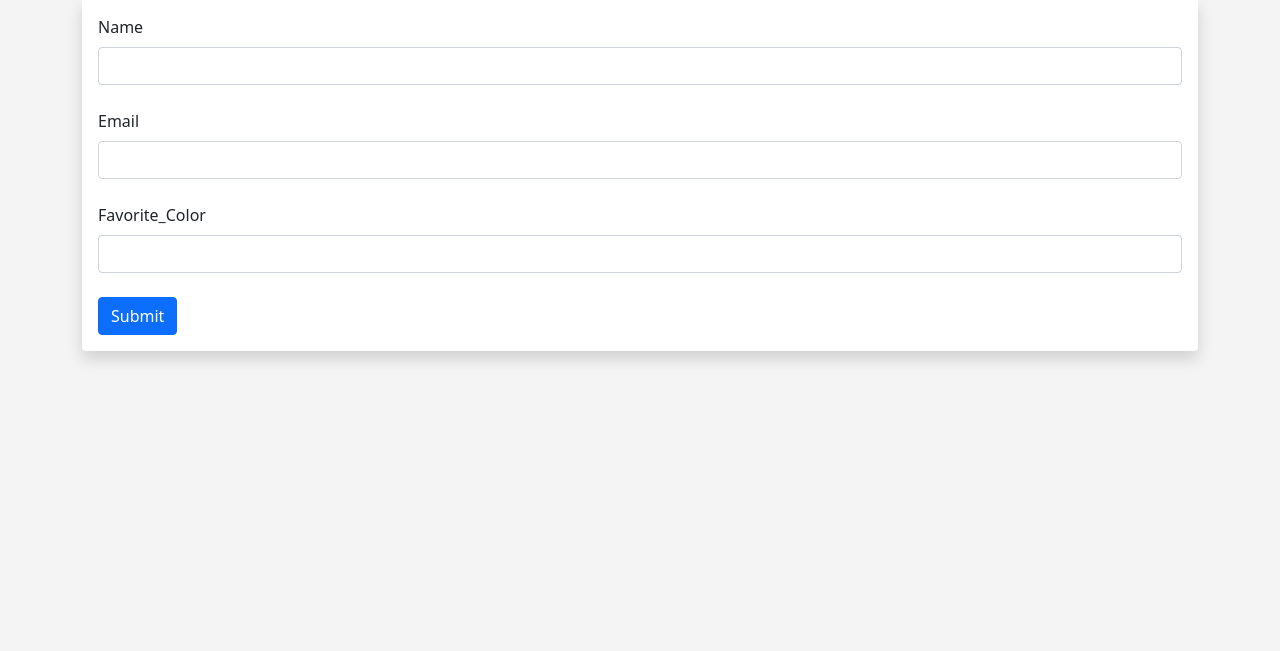
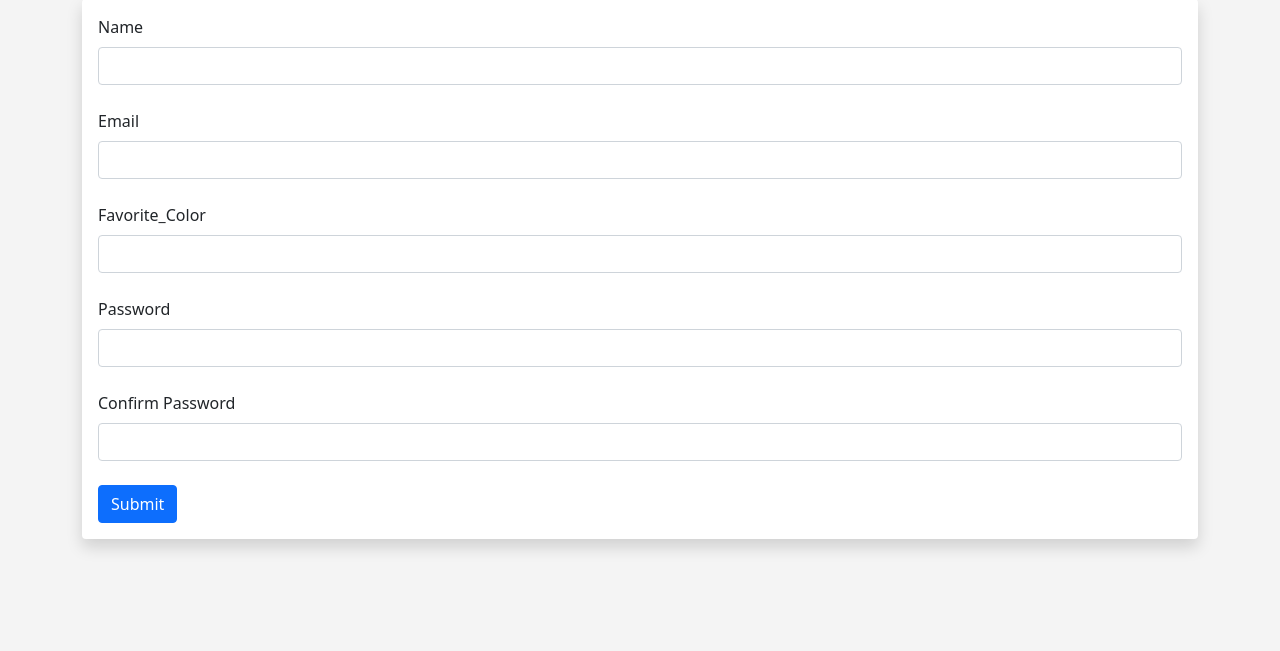
Before and after one commit to sominshim/flask-study, a Flask app: page /user/add in a window 1280 px wide. Shown: the part 185-836 px from the top of the page. Before the commit the page ends 547 px from the top, so only its background shows below. Run offline with Flask 2, Linux system fonts and the light colour scheme; some libraries are stand-ins or nearby versions.

Commit message:
Apply hashed pw

```diff
--- a/app.py
+++ b/app.py
@@ -1,11 +1,13 @@
 from enum import unique
 from flask import Flask, render_template, flash, request
 from flask_wtf import FlaskForm
-from wtforms import StringField, SubmitField # 텍스트 입력.. 제출 등에 필요함
+from wtforms import StringField, SubmitField, PasswordField, BooleanField, ValidationError # 텍스트 입력.. 제출 등에 필요함
 from datetime import datetime
-from wtforms.validators import DataRequired # 유효성 검사
+from wtforms.fields.simple import PasswordField
+from wtforms.validators import DataRequired, EqualTo, Length # 유효성 검사
 from flask_sqlalchemy import SQLAlchemy
 from flask_migrate import Migrate
+from werkzeug.security import generate_password_hash, check_password_hash
 
 # Create a Flask Instance
 app = Flask(__name__)
@@ -28,6 +30,19 @@ class Users(db.Model):
     email = db.Column(db.String(30), nullable=False, unique=True)
     favorite_color = db.Column(db.String(30))
     date_added = db.Column(db.DateTime, default=datetime.utcnow)
+    # Do some password stuff !!
+    password_hash = db.Column(db.String(128))
+
+    @property
+    def password(self):
+        raise AttributeError('password is not a readable attribute !')
+
+    @password.setter
+    def password(self, password):
+        self.password_hash = generate_password_hash(password)
+
+    def verify_password(self, password):
+        return check_password_hash(self.password_hash, password)
 
     # Create a String
     def __repr__(self):
@@ -38,6 +53,8 @@ class UserForm(FlaskForm):
     name = StringField("Name", validators=[DataRequired()])
     email = StringField("Email", validators=[DataRequired()])
     favorite_color = StringField("Favorite_Color")
+    password_hash = PasswordField('Password', validators=[DataRequired(), EqualTo('password_hash2', message='Passwords Must Match!')])
+    password_hash2 = PasswordField('Confirm Password', validators=[DataRequired()])
     submit =SubmitField("Submit")
 
 @app.route('/update/<int:id>', methods=['GET', 'POST'])
@@ -105,13 +122,18 @@ def add_user():
     if form.validate_on_submit():
         user = Users.query.filter_by(email=form.email.data).first()
         if user is None:
-            user = Users(name=form.name.data, email=form.email.data, favorite_color=form.favorite_color.data)
+            # Hash the password !!
+            hashed_pw = generate_password_hash(form.password_hash.data, "sha256")
+            user = Users(name=form.name.data, email=form.email.data,
+                        favorite_color=form.favorite_color.data,
+                        password_hash=hashed_pw)
             db.session.add(user)
             db.session.commit()
         name = form.name.data
         form.name.data = ''
         form.email.data = ''
         form.favorite_color.data = ''
+        form.password_hash.data = ''
 
         flash("User Added Successfully!")
     our_users = Users.query.order_by(Users.date_added)
--- a/templates/add_user.html
+++ b/templates/add_user.html
@@ -35,6 +35,12 @@
             {{ form.favorite_color.label(class="form-label") }}
             {{ form.favorite_color(class="form-control") }}
             <br/>
+            {{ form.password_hash.label(class="form-label") }}
+            {{ form.password_hash(class="form-control") }}
+            <br/>
+            {{ form.password_hash2.label(class="form-label") }}
+            {{ form.password_hash2(class="form-control") }}
+            <br/>
             {{ form.submit(class="btn btn-primary") }}
         </form>
     </div>
@@ -44,7 +50,7 @@
 <table class="table table-hover table-bordered table-striped">
     {% for our_user in our_users %}
         <tr>
-            <td>{{ our_user.id }}. <a href="{{ url_for('update', id=our_user.id )}}">{{ our_user.name}}</a> - {{ our_user.email}} - {{our_user.favorite_color}} - <a href="{{ url_for('delete', id=our_user.id )}}">Delete</a></td>
+            <td>{{ our_user.id }}. <a href="{{ url_for('update', id=our_user.id )}}">{{ our_user.name}}</a> - {{ our_user.email}} - {{our_user.favorite_color}} - PW: {{ our_user.password_hash }} - <a href="{{ url_for('delete', id=our_user.id )}}">Delete</a></td>
         </tr>
     {% endfor %}
 </table>
```
Also changed, not shown: migrations/versions/53b8f9010d77_added_password_field.py (added, +28 -0 lines).
